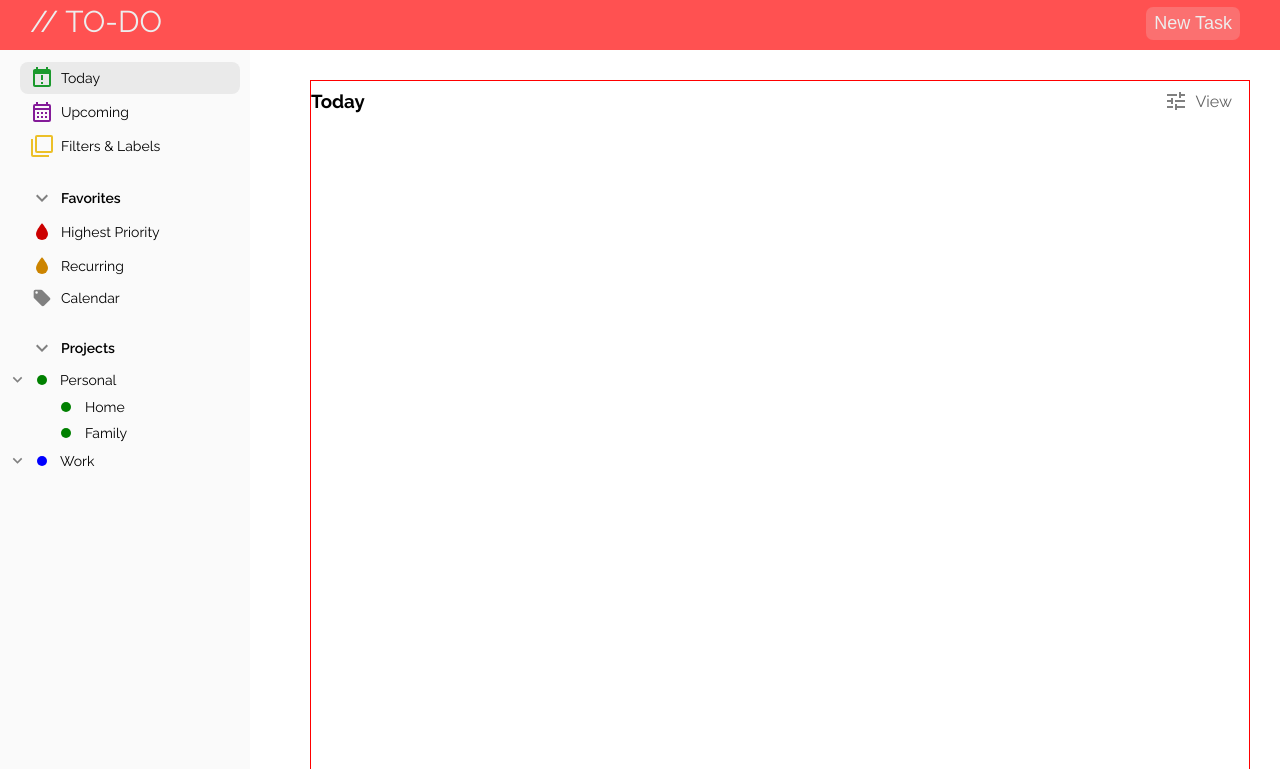
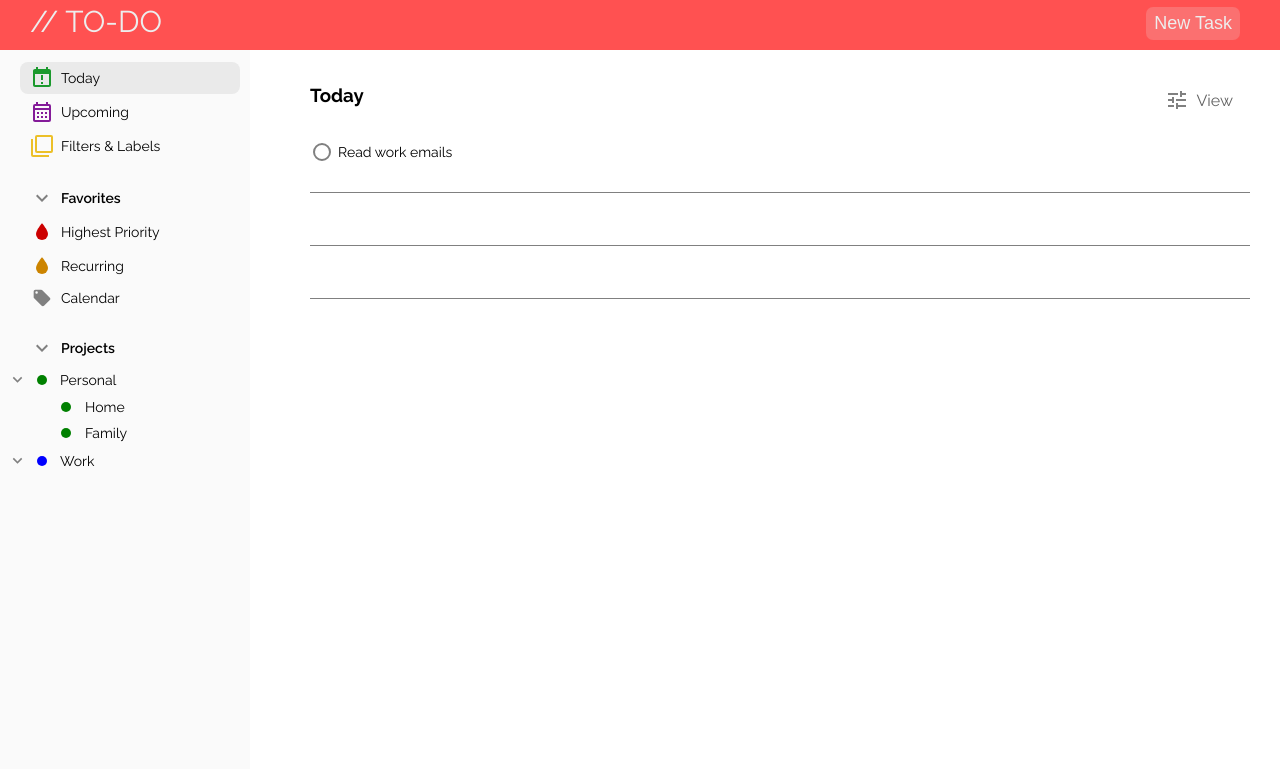
Before and after one commit to amkruzel/todo-list, a website with bundled scripts: page dist/index.html in a window 1280 px wide. Shown: the top 769 px of the page. Built offline with nearby package versions, Linux system fonts and the light colour scheme.

Commit message:
Basic css for main pane complete

```diff
--- a/src/index.js
+++ b/src/index.js
@@ -21,12 +21,27 @@ const mainFilter = newElement('div')
 mainFilter.textContent = 'View'
 mainFilter.prepend(viewIcon)
 
+const practiceTask = newElement('div')
+const pracTaskRadio = newElement('input')
+pracTaskRadio.setAttribute('type', 'checkbox')
+const pracTask = newElement('div')
+pracTask.textContent = 'Read work emails'
+const pracTime = newElement('div')
 
+practiceTask.append(
+  pracTaskRadio,
+  pracTask
+)
 
 main
 .appendChild(mainHeaderContainer)
 .append(mainHeader, mainFilter)
 
+main.append(
+  practiceTask,
+  newElement('div'),
+  newElement('div'),
+  newElement('div'))
 
 /*
 
--- a/src/style.css
+++ b/src/style.css
@@ -140,14 +140,14 @@ li[data-is-proj-child='1'] {
 .main-container {
   display: grid;
   align-items: center;
-  grid-template-rows: 40px auto;
-  margin: 30px 30px 30px 60px;
-  border: 1px solid red;
+  align-content: start;
+  grid-template-rows: 80px;
+  margin: 10px 30px 30px 60px;
 }
 
 .main-header-container {
   display: grid;
-  align-items: center;
+  align-items: start;
   grid-template-columns: 100px auto;
 }
 
@@ -163,7 +163,6 @@ li[data-is-proj-child='1'] {
   align-items: center;
   list-style: none;
   height: min-content;
-  border-radius: 8px;
   padding: 4px 10px;
 
   font-size: 16px;
@@ -172,6 +171,66 @@ li[data-is-proj-child='1'] {
 
 .main-header-container div img {
   padding-right: 5px;
+}
+
+.main-container > div:not(.main-header-container) {
+  display: grid;
+  align-items: center;
+  gap: 4px;
+  font-size: 14px;
+  grid-template: 24px 24px / 24px calc(100% - 84px) 60px;
+}
+.main-container > div:not(.main-header-container):not(:last-child) {
+  border-bottom: 1px solid gray;
+}
+
+.main-container > div:not(.main-header-container) > div:nth-child(2) {
+  grid-column: 2 / 4;
+}
+
+input[type='checkbox'] {
+  appearance: none;
+  width: 18px;
+  height: 18px;
+  justify-self: center;
+  border: .13rem solid gray;
+  border-radius: 10px;
+
+  display: grid;
+  place-content: center;
+}
+
+input[type='checkbox'].high-priority {
+  border: .13rem solid #c00;
+  background-color: rgba(204, 0, 0, .1);
+}
+
+input[type='checkbox'].recurring {
+  border: .13rem solid orange;
+}
+
+input[type='checkbox']:hover {
+  cursor: pointer;
+}
+
+input[type='checkbox']::before {
+  content: '';
+  width: 10px;
+  height: 10px;
+  transform: scale(0);
+  transition: 120ms transform ease-in-out;
+  box-shadow: inset 1em 1em green;
+  outline: .13rem solid gray !important;
+  outline-offset: 10px;
+  transform-origin: bottom left;
+  clip-path: polygon(
+    14% 44%, 0 65%,
+    50% 100%, 100% 16%,
+    80% 0%, 43% 62%);
+}
+
+input[type='checkbox']:checked::before {
+  transform: scale(1);
 }
 
 .modal {
```
Also changed, not shown: dist/index.bundle.js, 1 other file.
